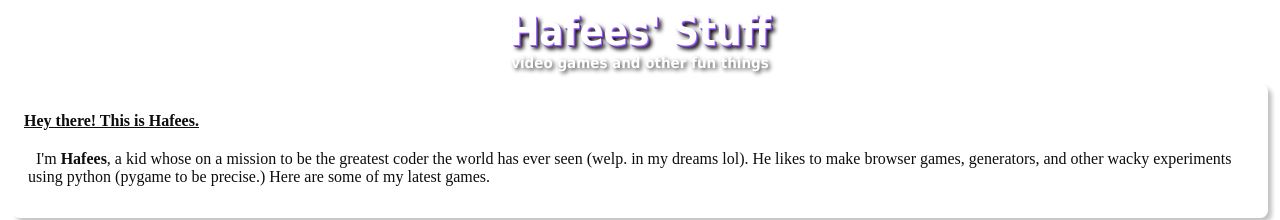
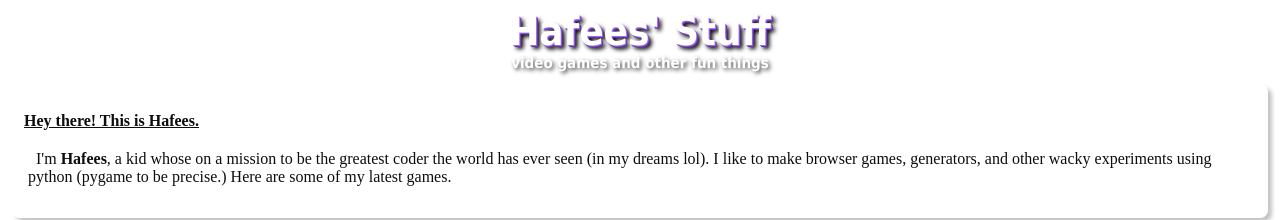
Before and after one commit to TwistedPie/Games, a plain HTML site: page index.html in a window 1280 px wide. Shown: the top 220 px of the page. Drawn offline with Linux system fonts and the light colour scheme; grey boxes are pictures that could not be loaded.

Commit message:
Create index.html

```diff
--- a/index.html
+++ b/index.html
@@ -30,7 +30,7 @@ body {
 		<div class="blurb">
 			<div class="block">
 				<h3>Hey there! This is Hafees.</h3>
-				<p>I'm <b>Hafees</b>, a kid whose on a mission to be the greatest coder the world has ever seen (welp. in my dreams lol). He likes to make browser games, generators, and other wacky experiments using python (pygame to be precise.) Here are some of my latest games.</p>
+				<p>I'm <b>Hafees</b>, a kid whose on a mission to be the greatest coder the world has ever seen (in my dreams lol). I like to make browser games, generators, and other wacky experiments using python (pygame to be precise.) Here are some of my latest games.</p>
 				<!--<a href="./news.html" target="_top" style="float:right;">View news</a>-->
 			</div>
 		</div>
```
